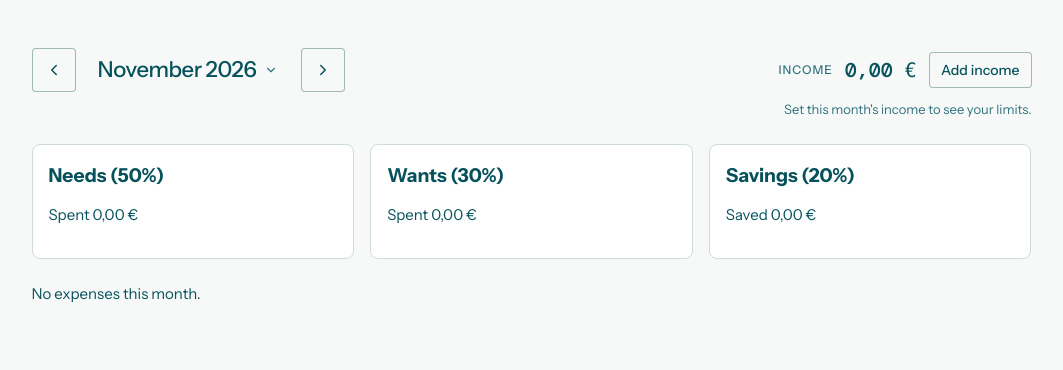
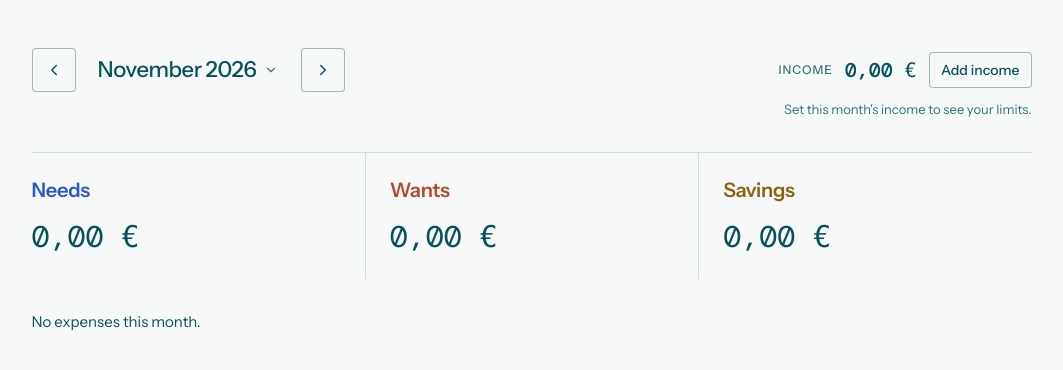
Before and after one commit to gabrielajamhour/needs-wants-tracker, a Flask app: page / in a window 1280 px wide. Shown: the part 69-439 px from the top of the page, without its empty margins (101-1164 px from the left). Run offline with Flask 3, Linux system fonts and the light colour scheme; data comes from the database, SQL or seed files in the repository; data that the repository does not hold is empty.

Commit message:
Replace the summary cards with ledger columns

```diff
--- a/budget.py
+++ b/budget.py
@@ -16,6 +16,7 @@ def build_cards(income_cents, spent_by_type):
         spent = spent_by_type.get(kind, 0)
         cards.append(
             {
+                "kind": kind,
                 "label": label,
                 "pct": pct,
                 "limit": limit,
--- a/static/styles.css
+++ b/static/styles.css
@@ -202,14 +202,6 @@ input, select {
     width: auto;
 }
 
-/* Card grid layout */
-.cards {
-    display: grid;
-    grid-template-columns: repeat(3, 1fr);
-    gap: 16px;
-    margin: 24px 0;
-}
-
 /* Heading cells for each expense type section */
 .type-heading th {
     color: #fff;
@@ -229,44 +221,6 @@ input, select {
 /* Heading color for the savings section */
 .type-savings .type-heading th {
     background: #1f5fa8;
-}
-
-/* Stack cards in a single column on screens up to 800px wide */
-@media (max-width: 800px) {
-    .cards { grid-template-columns: 1fr; }
-}
-
-/* Summary cards */
-.card {
-    background: #fff;
-    border: 1px solid var(--color-hairline);
-    border-radius: 8px;
-    padding: 20px;
-}
-
-/* Progress bar container */
-.bar {
-    height: 12px;
-    border-radius: 6px;
-    background: #e3e6ea;
-    overflow: hidden;
-}
-
-/* Progress bar fill */
-.fill {
-    height: 100%;
-    background: var(--color-ink);
-    width: var(--bar-width);
-}
-
-/* Progress bar when over budget */
-.fill.over {
-    background: var(--color-danger);
-}
-
-/* Text indicating budget exceeded */
-.over-text {
-    color: var(--color-danger);
 }
 
 /* Styling for archived category rows */
@@ -682,15 +636,6 @@ h2 {
     font-size: 1.2rem;
 }
 
-.card {
-    padding: var(--space-4);
-}
-
-.cards {
-    gap: var(--space-4);
-    margin: var(--space-5) 0;
-}
-
 .row {
     margin-bottom: var(--space-4);
 }
@@ -1064,21 +1009,6 @@ h1 {
     color: var(--color-muted);
 }
 
-/* Over the income: no new colour, a triangle and heavier ink text */
-.hero-over {
-    display: flex;
-    align-items: center;
-    gap: var(--space-2);
-    color: var(--color-ink);
-    font-weight: 600;
-}
-
-.hero-over svg {
-    flex-shrink: 0;
-    width: 18px;
-    height: 18px;
-}
-
 /* Income bar: one 28px bar split by what each type spent */
 .income-bar {
     display: flex;
@@ -1126,3 +1056,126 @@ h1 {
     height: 10px;
     border-radius: var(--radius-sm);
 }
+
+/* Summary buckets: three ledger columns under a hairline, divided by vertical hairlines */
+.buckets {
+    display: grid;
+    margin: var(--space-6) 0;
+    border-top: 1px solid var(--color-hairline);
+}
+
+/* Each bucket sets its colours: bright for the bar, the dark shade for text */
+.bucket-needs { --bucket: var(--color-needs); --bucket-text: var(--color-needs); }
+.bucket-wants { --bucket: var(--color-wants); --bucket-text: var(--color-wants-text); }
+.bucket-savings { --bucket: var(--color-savings); --bucket-text: var(--color-savings-text); }
+
+/* Stacked on small screens: a hairline between buckets */
+.bucket {
+    padding: var(--space-5) 0;
+}
+
+.bucket + .bucket {
+    border-top: 1px solid var(--color-hairline);
+}
+
+/* From 900px: three columns divided by vertical hairlines */
+@media (min-width: 900px) {
+    .buckets {
+        grid-template-columns: repeat(3, 1fr);
+    }
+
+    .bucket {
+        padding: var(--space-5);
+    }
+
+    .bucket:first-child {
+        padding-left: 0;
+    }
+
+    .bucket:last-child {
+        padding-right: 0;
+    }
+
+    .bucket + .bucket {
+        border-top: 0;
+        border-left: 1px solid var(--color-hairline);
+    }
+}
+
+/* Bucket title on the left, its share of the income on the right */
+.bucket-head {
+    display: flex;
+    align-items: baseline;
+    justify-content: space-between;
+    gap: var(--space-3);
+}
+
+.bucket-title {
+    margin: 0;
+    font-size: 20px;
+    font-weight: 600;
+    line-height: 1.3;
+    letter-spacing: -0.015em;
+    color: var(--bucket-text);
+}
+
+.bucket-share {
+    font-size: 13px;
+    color: var(--color-muted);
+}
+
+/* Spent (or saved) in the large ledger figure */
+.figure-lg {
+    margin: var(--space-4) 0 0;
+    font-family: var(--font-mono);
+    font-size: 30px;
+    font-weight: 400;
+    line-height: 1.2;
+    font-variant-numeric: tabular-nums;
+}
+
+.bucket-limit,
+.bucket-status {
+    margin: var(--space-1) 0 0;
+    font-size: 14px;
+    color: var(--color-muted);
+}
+
+/* Progress bar: 8px, soft track, bucket-colour fill */
+.bucket-bar {
+    height: 8px;
+    margin-top: var(--space-3);
+    border-radius: var(--radius-sm);
+    background: var(--color-hairline-soft);
+    overflow: hidden;
+}
+
+.bucket-fill {
+    height: 100%;
+    width: var(--bar-width);
+    background: var(--bucket);
+}
+
+/* Over the limit: the bar is full and striped, with no new colour */
+.bucket-fill.is-over {
+    background: repeating-linear-gradient(135deg, var(--bucket) 0 4px, var(--color-field) 4px 6px);
+}
+
+.bucket-status {
+    margin-top: var(--space-2);
+}
+
+/* Over the limit or the income: a triangle and heavier ink text. Keep after the rules it overrides. */
+.over-note {
+    display: flex;
+    align-items: center;
+    gap: var(--space-2);
+    color: var(--color-ink);
+    font-weight: 600;
+}
+
+.over-note svg {
+    flex-shrink: 0;
+    width: 16px;
+    height: 16px;
+}
--- /dev/null
+++ b/templates/_warning_icon.html
@@ -0,0 +1,4 @@
+<svg viewBox="0 0 24 24" aria-hidden="true" focusable="false">
+    <path d="M12 3.5l9.5 16.5h-19z" fill="none" stroke="currentColor" stroke-width="2" stroke-linejoin="round"/>
+    <path d="M12 10v4M12 17h.01" fill="none" stroke="currentColor" stroke-width="2" stroke-linecap="round"/>
+</svg>
--- a/templates/summary.html
+++ b/templates/summary.html
@@ -48,11 +48,8 @@
                 <p class="figure-hero">{{ left | eur }}</p>
 
                 {% if left < 0 %}
-                    <p class="hero-note hero-over">
-                        <svg viewBox="0 0 24 24" aria-hidden="true" focusable="false">
-                            <path d="M12 3.5l9.5 16.5h-19z" fill="none" stroke="currentColor" stroke-width="2" stroke-linejoin="round"/>
-                            <path d="M12 10v4M12 17h.01" fill="none" stroke="currentColor" stroke-width="2" stroke-linecap="round"/>
-                        </svg>
+                    <p class="hero-note over-note">
+                        {% include "_warning_icon.html" %}
                         {{ (-left) | eur }} over this month's income
                     </p>
                 {% else %}
@@ -81,34 +78,42 @@
         </div>
     {% endif %}
 
-    <div class="cards">
+    <div class="buckets">
 
         {% for c in cards %}
-        <section class="card">
-            <h2>{{ c.label }} ({{ c.pct }}%)</h2>
+        <section class="bucket bucket-{{ c.kind }}">
+            <div class="bucket-head">
+                <h2 class="bucket-title">{{ c.label }}</h2>
+                {% if c.limit is not none %}
+                    <span class="mono bucket-share">{{ c.pct }}% of income</span>
+                {% endif %}
+            </div>
 
-            <p>
-                {% if c.limit is not none %}
-                    {{ 'Limit' if c.is_cap else 'Goal' }} {{ c.limit | eur }} ·
-                {% endif %}
+            <p class="figure-lg"><span class="sr-only">{{ 'Spent' if c.is_cap else 'Saved' }} </span>{{ c.spent | eur }}</p>
 
-                {{ 'Spent' if c.is_cap else 'Saved' }} {{ c.spent | eur }}
-            </p>
+            {% if c.limit is not none %}
+                <p class="bucket-limit">{{ 'Limit' if c.is_cap else 'Goal' }} {{ c.limit | eur }}</p>
+            {% endif %}
 
             {% if c.limit %}
-
-                <div class="bar" role="img" aria-label="{{ c.used }}% of the limit">
-                    <div class="fill {{ 'over' if c.over }}"
-                        style="--bar-width: {{ [c.used, 100] | min }}%">
-                    </div>
+                <div class="bucket-bar" role="img"
+                    aria-label="{{ c.used }}% of the {{ 'limit' if c.is_cap else 'goal' }}">
+                    <div class="bucket-fill{{ ' is-over' if c.over }}" style="--bar-width: {{ [c.used, 100] | min }}%"></div>
                 </div>
 
                 {% if c.over %}
-                    <p class="over-text">Above the limit in {{ (c.spent - c.limit) | eur }}</p>
+                    <p class="bucket-status over-note">
+                        {% include "_warning_icon.html" %}
+                        {{ (c.spent - c.limit) | eur }} over the limit
+                    </p>
+                {% elif c.is_cap %}
+                    <p class="bucket-status">{{ (c.limit - c.spent) | eur }} left</p>
+                {% elif c.spent >= c.limit %}
+                    <p class="bucket-status">Goal reached</p>
+                {% else %}
+                    <p class="bucket-status">{{ (c.limit - c.spent) | eur }} to reach the goal</p>
                 {% endif %}
-
             {% endif %}
-
         </section>
         {% endfor %}
 
```
Also changed, not shown: tests/test_budget.py (+5 -0 lines), tests/test_demo.py (+2 -2 lines), tests/test_summary.py (+32 -3 lines).
